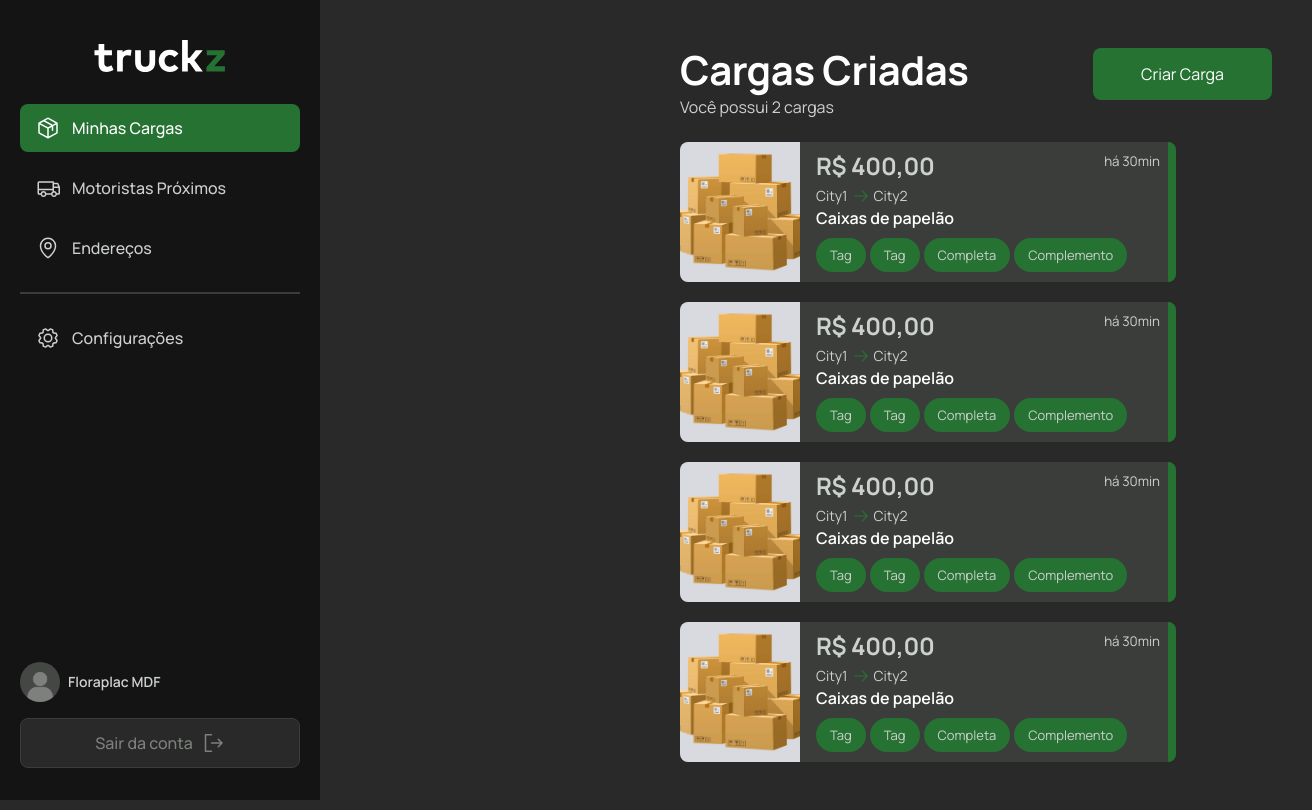
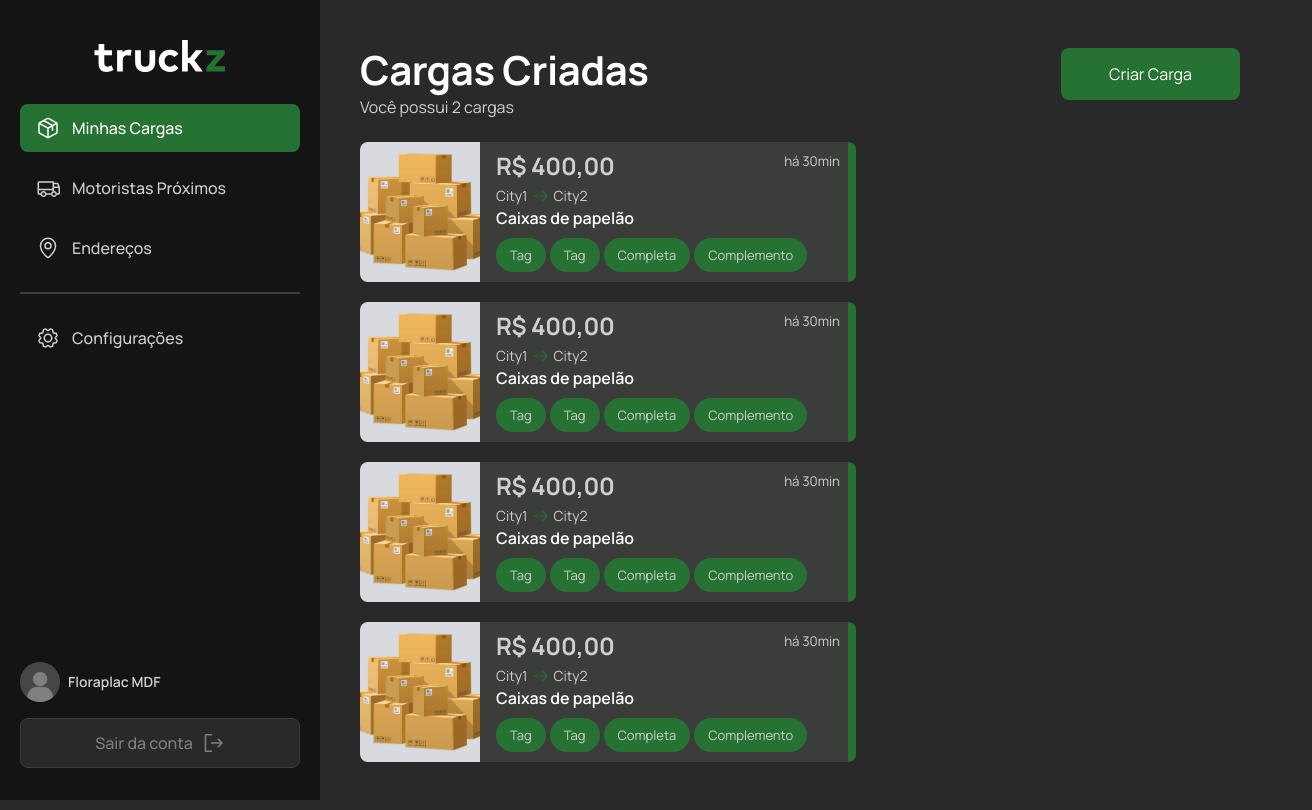
Before and after one commit to coyotetec/truckz-web, a React (Vite) app: page /my-loads in a window 1280 px wide. Shown: the whole page, 1312 px wide, since content can reach past the window. Built offline with nearby package versions, Linux system fonts and the light colour scheme.

Commit message:
fix(myLoads/style): remove css props

```diff
--- a/src/view/pages/MyLoads/style.ts
+++ b/src/view/pages/MyLoads/style.ts
@@ -1,14 +1,12 @@
 import styled from 'styled-components';
 
 export const Container = styled.main`
-  margin-left: 20rem;
   padding: 3rem 2.5rem;
-  width: 70%;
 `;
 
 export const Content = styled.div`
+  display: flex;
   align-items: center;
-  display: flex;
   flex-direction: column;
   margin: 0 auto;
   max-width: 1012px;
```
